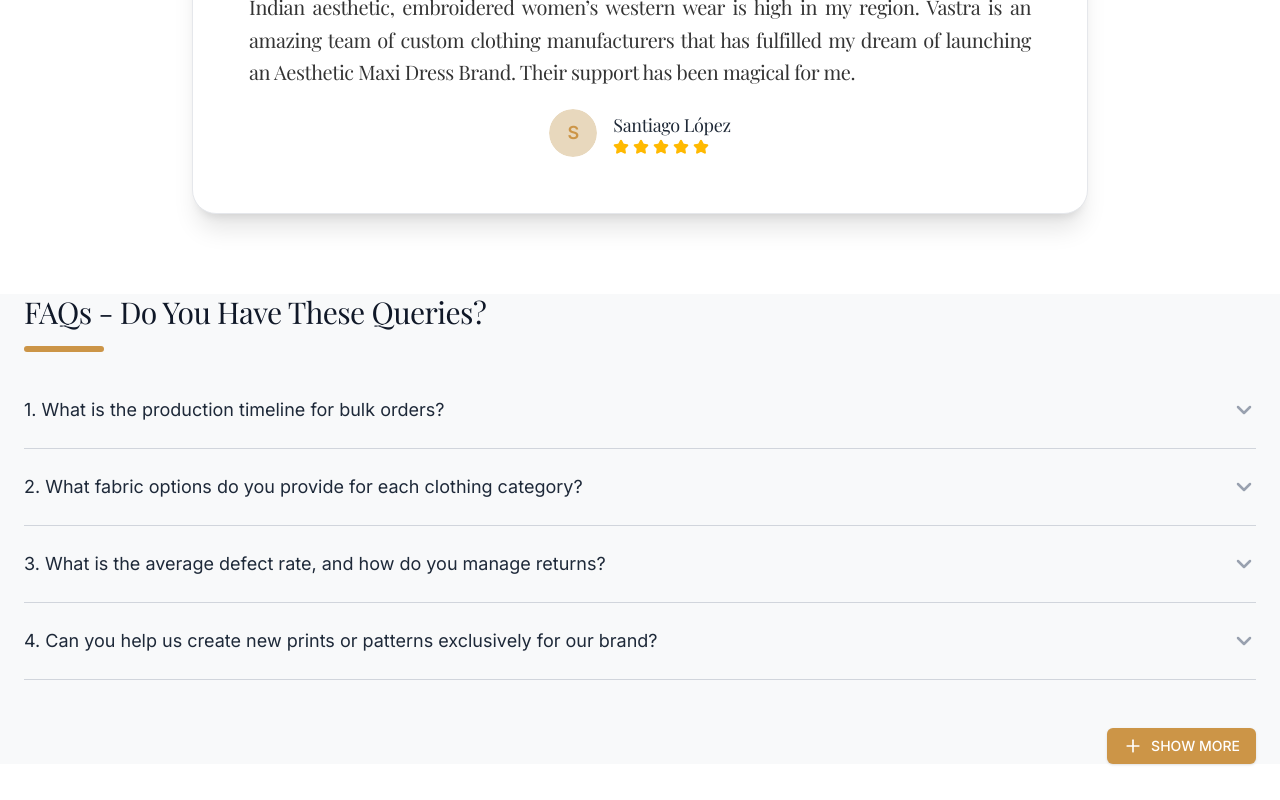
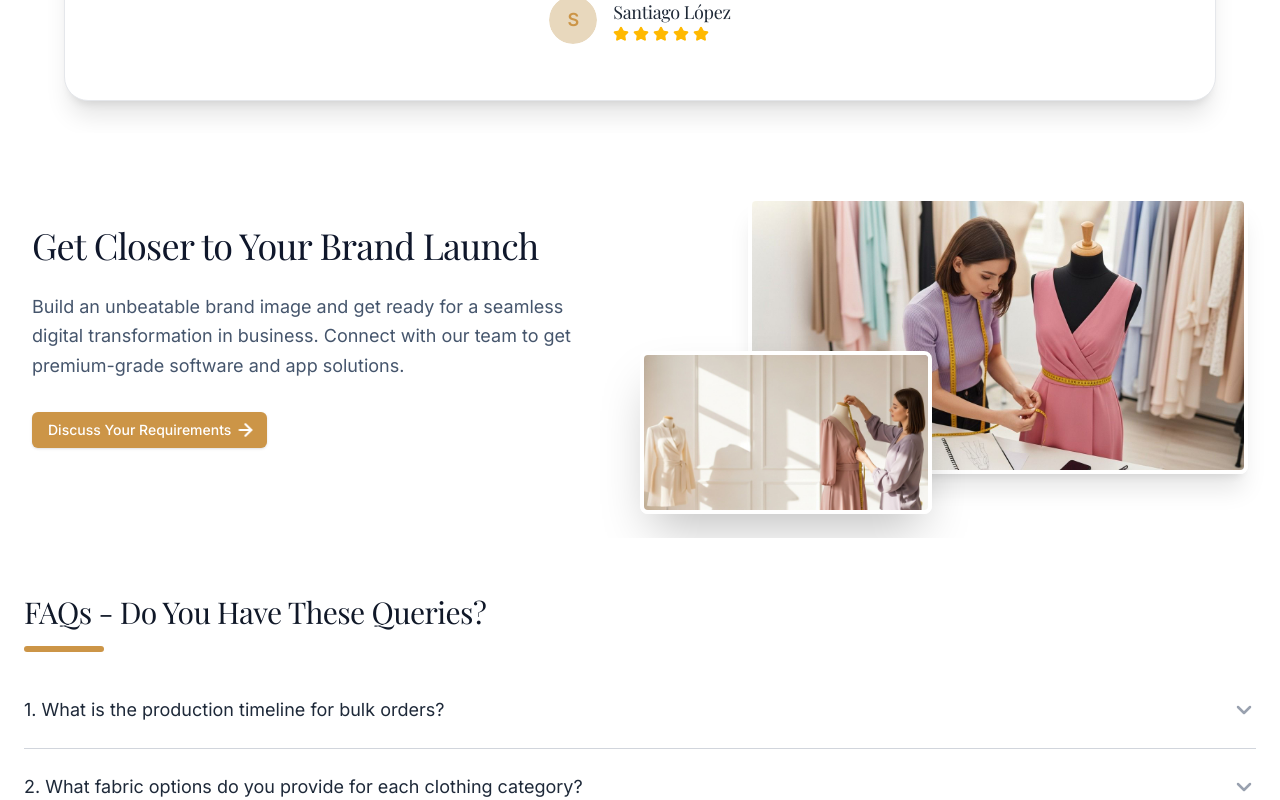
Before and after one commit to Choudharyakhilesh/vk-enterprise, a Next.js app: page / in a window 1280 px wide. Shown: the part 2820-3620 px from the top of the page. Built offline with nearby package versions, Linux system fonts and the light colour scheme; no server answers; a web font is replaced by a local one.

Commit message:
fix: add section on landing page

```diff
--- a/src/app/(website)/page.tsx
+++ b/src/app/(website)/page.tsx
@@ -1,5 +1,6 @@
 import { AboutUsSection } from '@/components/website/about-us/AboutUsSection';
 import { FaqSection } from '@/components/website/faq-section/faq-section';
+import { FinalCtc } from '@/components/website/final-ctc/final-ctc';
 import EnhancedHeroCarousel from '@/components/website/home-carousel/EnhancedHeroCarousel';
 import { ProductList } from '@/components/website/products/ProductList';
 import { ServicesSection } from '@/components/website/services/ServicesSection';
@@ -39,6 +40,7 @@ export default function Page() {
       <WhyVastraSection />
       {/* <VideoTestimonialSlider /> */}
       <TestimonialsSection />
+      <FinalCtc />
       <FaqSection />
     </>
   );
--- a/src/components/website/faq-section/faq-section.tsx
+++ b/src/components/website/faq-section/faq-section.tsx
@@ -70,10 +70,10 @@ export function FaqSection() {
   };
 
   return (
-    <section className="bg-[#f8f9fa] mb-10">
-      <div className="max-w-7xl mx-auto px-6">
+    <section className="mb-5 mt-8 lg:mt-14">
+      <div className="max-w-7xl xl:mx-auto xl:px-6 md:px-0 px-6  md:mx-10">
         {/* Header Section */}
-        <div className="mb-5">
+        <div className="md:mb-5 mb-1">
           <h2 className="text-xl md:text-3xl font-bold text-gray-900 mb-4 tracking-tight">
             FAQs - Do You Have These Queries?
           </h2>
@@ -97,10 +97,10 @@ export function FaqSection() {
                 >
                   <button
                     onClick={() => toggleAccordion(index)}
-                    className="flex w-full items-center justify-between py-6 text-left focus:outline-none group transition-all"
+                    className="flex w-full items-center justify-between md:py-6 py-3 text-left focus:outline-none group transition-all"
                   >
                     <span
-                      className={`text-lg font-normal transition-colors duration-300 ${
+                      className={`md:text-lg text-md font-normal transition-colors duration-300 ${
                         isOpen
                           ? 'text-gray-800 hover:text-primary'
                           : 'text-gray-800 group-hover:text-primary'
@@ -138,17 +138,17 @@ export function FaqSection() {
         </div>
 
         {/* Show More/Less Button */}
-        <div className="mt-12 flex justify-end">
-          <Button onClick={() => setShowAll(!showAll)} className="flex gap-2">
+        <div className="md:mt-12 mt-5 flex justify-end">
+          <Button size="sm" onClick={() => setShowAll(!showAll)} className="flex gap-2">
             {showAll ? (
               <>
                 {' '}
-                <Minus className="w-5 h-5" /> SHOW LESS{' '}
+                <Minus className="w-4 h-4" /> SHOW LESS{' '}
               </>
             ) : (
               <>
                 {' '}
-                <Plus className="w-5 h-5" /> SHOW MORE{' '}
+                <Plus className="w-4 h-4" /> SHOW MORE{' '}
               </>
             )}
           </Button>
--- /dev/null
+++ b/src/components/website/final-ctc/final-ctc.tsx
@@ -0,0 +1,78 @@
+'use client';
+
+import { Button } from '@/components/ui/button';
+import { ArrowRight } from 'lucide-react';
+import { useRouter } from 'next/navigation';
+import { useTopLoader } from 'nextjs-toploader';
+import React from 'react';
+
+export function FinalCtc() {
+  const router = useRouter();
+  const { start } = useTopLoader();
+  return (
+    <section className="relative max-w-7xl mx-auto  lg:py-16 py-5  overflow-hidden">
+      <div className=" px-4 sm:px-6 lg:px-8 grid grid-cols-1 lg:grid-cols-2 lg:gap-12 gap-5 items-center">
+        {/* Text Content Area */}
+        <div className="z-10 order-2 lg:order-1">
+          {/* <span
+            className="uppercase tracking-[0.3em] text-xs mb-4 block font-bold"
+            style={{ color: '#cc9547' }}
+          >
+            Work With Us
+          </span> */}
+
+          <h2 className="text-2xl md:text-4xl font-serif text-slate-900 md:mb-6 mb-1 leading-tight lg:mt-0 md:mt-8 mt-0">
+            Get Closer to Your Brand Launch
+            <br />
+            {/* <span className="italic font-light">Great Together</span> */}
+          </h2>
+          <p className="text-base md:text-lg text-slate-600 md:mb-8 mb-5 max-w-xl leading-relaxed">
+            Build an unbeatable brand image and get ready for a seamless digital transformation in
+            business. Connect with our team to get premium-grade software and app solutions.
+          </p>
+          <Button
+            onClick={() => {
+              start();
+              router.push(`/contact-us`);
+            }}
+          >
+            Discuss Your Requirements
+            {/* Moving Arrow */}
+            <ArrowRight size={20} strokeWidth={2.5} className="animate-horizontal-bounce" />
+          </Button>
+        </div>
+
+        {/* Fixed Image Area */}
+        <div className="relative order-1 lg:order-2 flex justify-end items-center">
+          {/* Main Image Container */}
+          <div className="relative z-20 w-full max-w-[500px] overflow-hidden rounded-lg shadow-xl border-4 border-white">
+            <img
+              src="/Wha.jpeg"
+              alt="Design Process"
+              className="w-full h-auto block" // h-auto se crop nahi hoga
+            />
+          </div>
+
+          {/* Overlapping Secondary Image - Adjusted for better visibility */}
+          <div className="absolute -bottom-10 -left-6 z-30 w-1/2 overflow-hidden shadow-2xl rounded-lg border-4 border-white hidden md:block">
+            <img src="/WhatsApsss.jpeg" alt="Finished Product" className="w-full h-auto block" />
+          </div>
+        </div>
+      </div>
+      <style jsx global>{`
+        @keyframes horizontal-bounce {
+          0%,
+          100% {
+            transform: translateX(0);
+          }
+          50% {
+            transform: translateX(6px);
+          }
+        }
+        .animate-horizontal-bounce {
+          animation: horizontal-bounce 1s ease-in-out infinite;
+        }
+      `}</style>
+    </section>
+  );
+}
--- a/src/components/website/inquiry-form/sticky-drawer.tsx
+++ b/src/components/website/inquiry-form/sticky-drawer.tsx
@@ -277,12 +277,11 @@ const StickyDrawer = () => {
 
   return (
     <>
-      {/* 1. Sticky Button - Orange color & Vertical text */}
       <Button
         onClick={openDrawer}
         className="hidden md:flex fixed h-auto py-4 px-2 flex-col right-0 top-1/2 -translate-y-1/2 z-50 bg-primary hover:bg-primary rounded-l-md rounded-r-none transition-all shadow-lg"
       >
-        <MoveLeft className="mb-2 text-white" size={18} />
+        <MoveLeft className="mb-2 text-white " size={18} />
         <h3 className="[writing-mode:sideways-lr] font-medium">Let`s Talk</h3>
       </Button>
 
--- a/src/components/website/services/ServicesSection.tsx
+++ b/src/components/website/services/ServicesSection.tsx
@@ -85,7 +85,7 @@ export function ServicesSection() {
               <motion.h2
                 initial={{ opacity: 0, y: 20 }}
                 whileInView={{ opacity: 1, y: 0 }}
-                className="text-3xl lg:text-6xl text-slate-900 leading-tight text-center"
+                className="text-2xl lg:text-6xl text-slate-900 leading-tight lg:text-center text-start"
               >
                 Building & Supporting
                 <span className="text-primary ml-2">Global Fashion Brands</span>
--- a/src/components/website/testimonials-section/TestimonialsSection.tsx
+++ b/src/components/website/testimonials-section/TestimonialsSection.tsx
@@ -58,17 +58,17 @@ export function TestimonialsSection() {
           <span className="bg-secondary px-2 py-1 rounded-xl">Testimonials</span>
         </div>
         {/* Heading */}
-        <div className="text-center mb-5">
-          <h2 className="text-4xl md:text-4xl font-bold mb-4 tracking-wide ">
+        <div className="lg:text-center text-start mb-5">
+          <h2 className="text-xl md:text-4xl font-bold mb-4 tracking-wide ">
             Know Us Better Through The Eyes of Importers Like You
           </h2>
         </div>
 
         {/* Main Testimonial Box */}
-        <div className="max-w-4xl mx-auto mb-12">
-          <div className="relative website-bg border border-white/10 rounded-3xl p-10 md:p-14 shadow-xl">
+        <div className="max-w-6xl mx-auto">
+          <div className="relative website-bg border border-white/10 rounded-3xl p-5 md:p-14 shadow-xl">
             {/* Quote Icon */}
-            <Quote className="absolute top-6 left-6 h-10 w-10 text-primary" />
+            <Quote className="absolute md:top-6 top-2 left-6 md:h-10 md:w-10 h-5 w-5 text-primary" />
 
             <div className="relative">
               {testimonials.map((testimonial, index) => (
@@ -81,7 +81,7 @@ export function TestimonialsSection() {
                   }`}
                 >
                   {/* Message */}
-                  <h3 className="text-xl text-center mb-5 text-black/80 leading-relaxed mt-3 text-justify">
+                  <h3 className="md:text-xl text-md text-center mb-5 text-black/80 leading-relaxed mt-3 text-justify">
                     {/* "{testimonial.text}" */}
                     {testimonial.text}
                   </h3>
@@ -98,7 +98,7 @@ export function TestimonialsSection() {
                       </AvatarFallback>
                     </Avatar>
                     <div className="text-left">
-                      <h4 className="font-bold text-lg">{testimonial.name}</h4>
+                      <h4 className="font-bold md:text-lg text-md">{testimonial.name}</h4>
                       {/* <p className="text-gray-400">{testimonial.role}</p> */}
                       <div className="flex gap-1">
                         {Array.from({ length: 5 }).map((_, i) => (
--- a/src/components/website/why-vastra/WhyVastraSection.tsx
+++ b/src/components/website/why-vastra/WhyVastraSection.tsx
@@ -155,7 +155,7 @@ export function WhyVastraSection() {
   ];
 
   return (
-    <section className="py-16 lg:py-15 bg-white overflow-hidden">
+    <section className="my-5 overflow-hidden">
       <div className="max-w-7xl mx-auto px-4 sm:px-6 lg:px-8">
         <div className="flex flex-col lg:flex-row gap-8 items-center">
           {/* LEFT SIDE: IMAGE */}
@@ -166,7 +166,7 @@ export function WhyVastraSection() {
                 alt="Vastra Indian Craftsmanship"
                 width={1000}
                 height={600}
-                className="w-full h-[700px] object-cover transition-transform duration-700 hover:scale-105"
+                className="w-full lg:h-[700px] h-[300px] object-cover transition-transform duration-700 hover:scale-105"
               />
             </div>
           </div>
```
Also changed, not shown: src/components/website/inquiry-form/whatsapp-button.tsx (+19 -4 lines), public/Wha.jpeg (added), public/WhatsApsss.jpeg (added).
